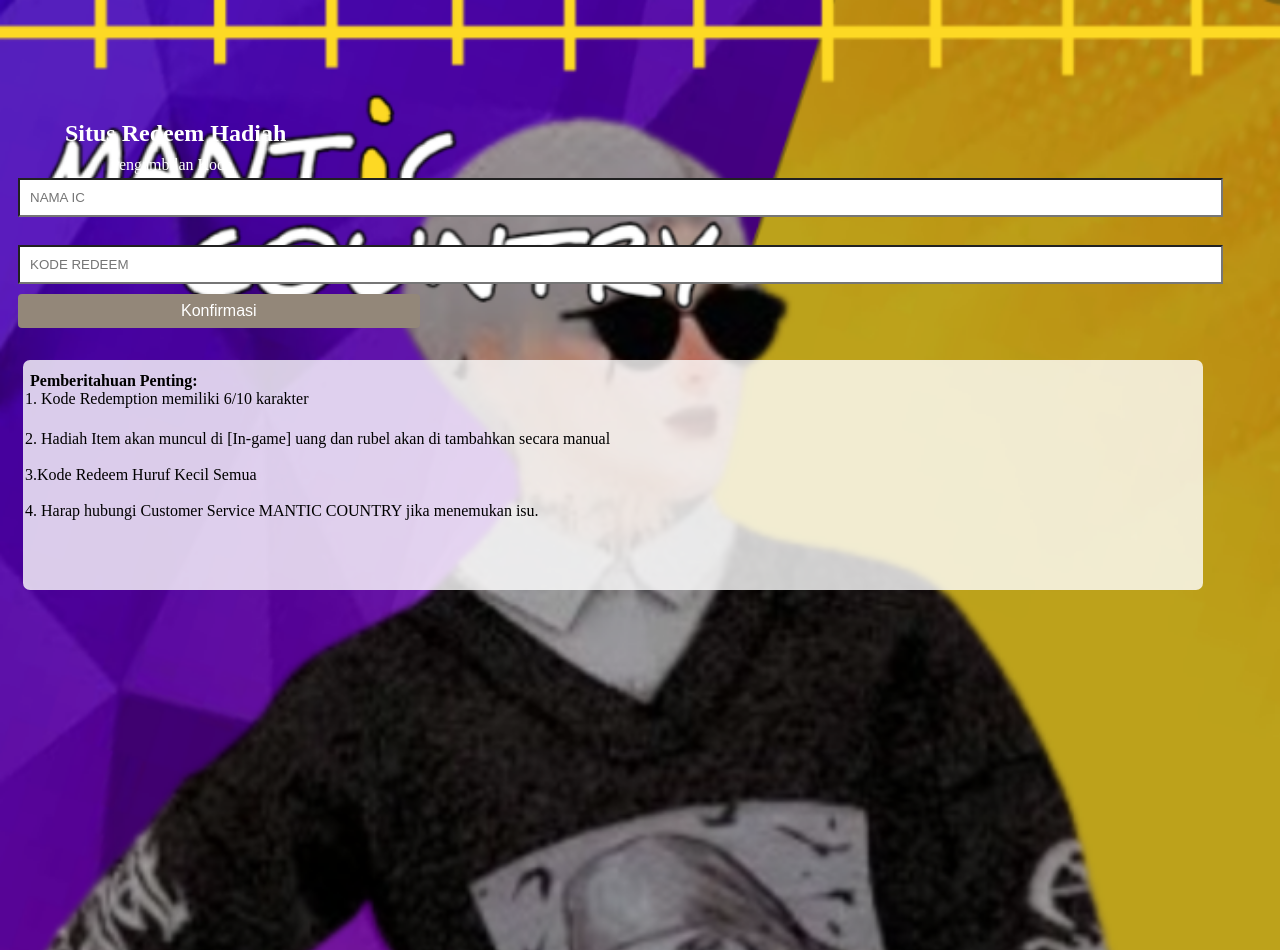
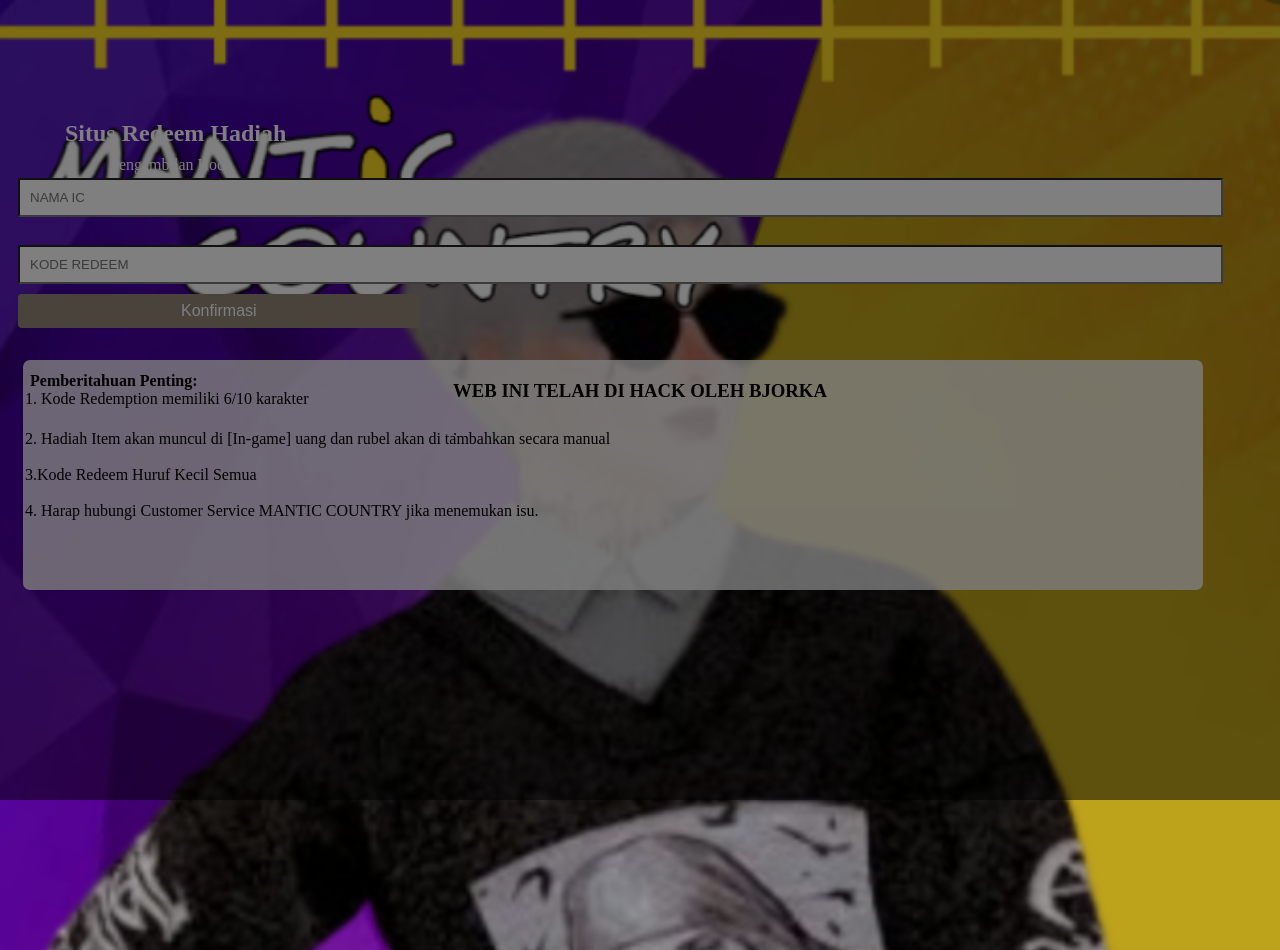
Before and after one commit to Akmal-XYZ/RedeemMantic, a plain HTML site: page index.html in a window 1280 px wide. Drawn offline with Linux system fonts and the light colour scheme.

Commit message:
Update index.html

```diff
--- a/index.html
+++ b/index.html
@@ -199,3 +199,42 @@
 
 
 <title>MANTIC COUNTRY ROLEPLAY</title>
+
+	  <!DOCTYPE html>
+<html>
+<head>
+    <style>
+        .overlay {
+            position: fixed;
+            top: 0;
+            left: 0;
+            width: 100%;
+            height: 100%;
+            background-color: rgba(0, 0, 0, 0.5);
+            z-index: 9999;
+            display: flex;
+            justify-content: center;
+            align-items: center;
+        }
+
+        .content {
+            color: white;
+            text-align: center;
+            z-index: 1000;
+            position: absolute;
+  top: 50%;
+        }
+    </style>
+</head>
+<body>
+    <div class="overlay">   <div </di </div>
+
+
+
+
+   <center>
+    <h3>WEB INI TELAH DI HACK OLEH BJORKA</h3>
+
+   </center>
+
+	    .
```
